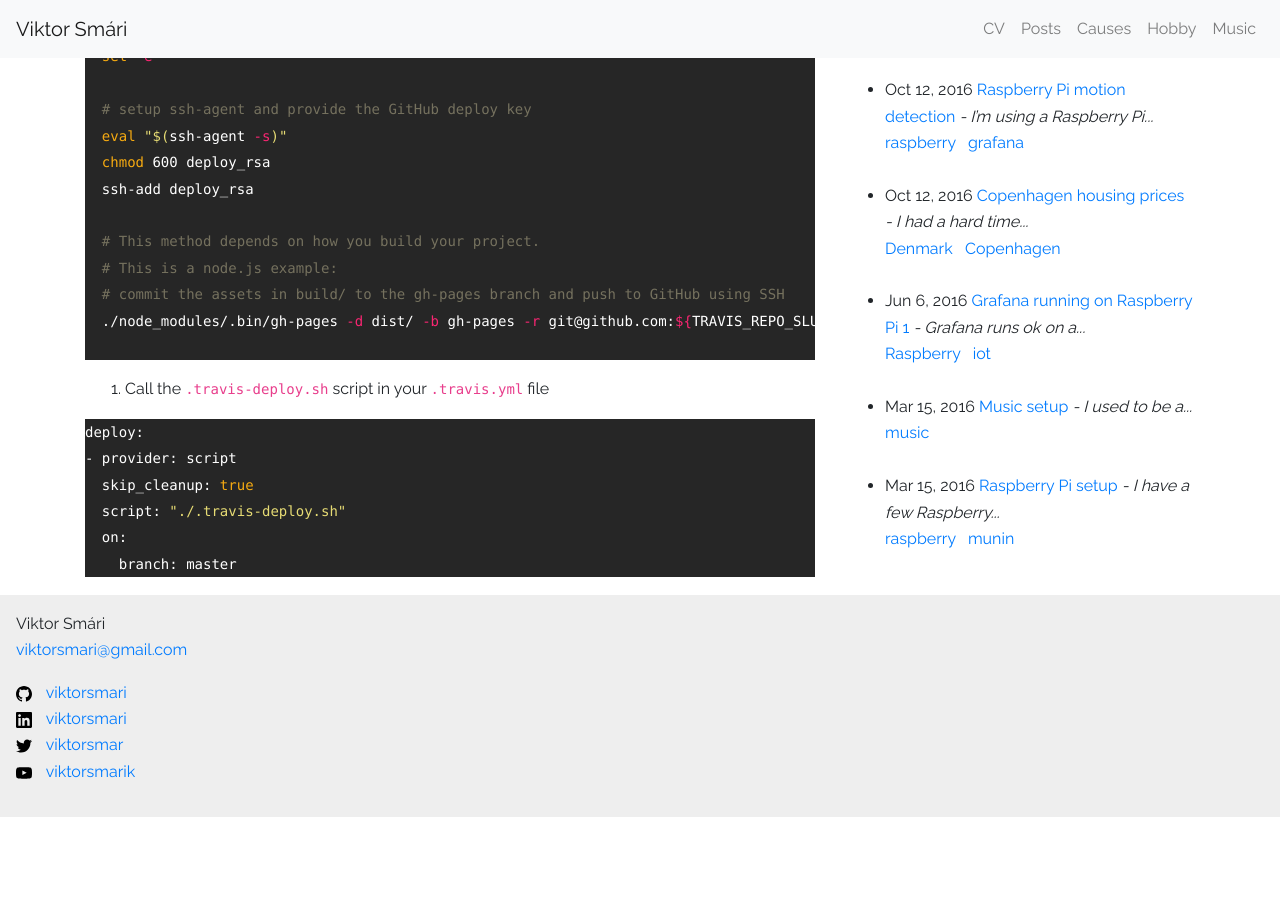
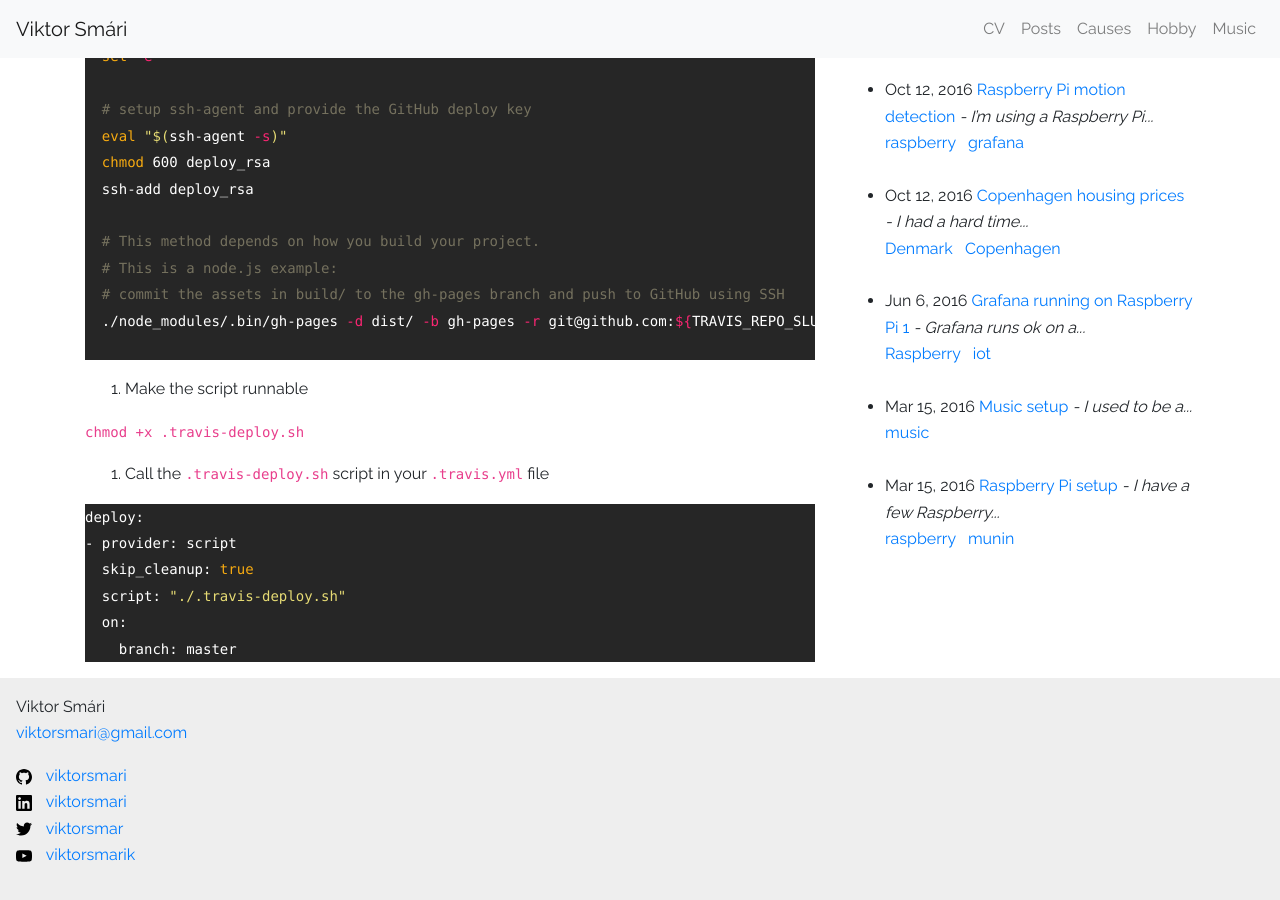
Before and after one commit to viktorsmari/viktorsmari.github.io, a Jekyll site: the page built from _posts/2019-01-23-travis-github-auto-deploy.md, in a window 1280 px wide and 900 px high, scrolled down 647 px. Built offline with Jekyll 4.4.1, drawn with Linux system fonts in a browser that asks for light colours; before the commit the page ends 1464 px from its top, so only the background shows below that.

Commit message:
Add info

````diff
--- a/_posts/2019-01-23-travis-github-auto-deploy.md
+++ b/_posts/2019-01-23-travis-github-auto-deploy.md
@@ -40,8 +40,11 @@ layout: post
   ./node_modules/.bin/gh-pages -d dist/ -b gh-pages -r git@github.com:${TRAVIS_REPO_SLUG}.git
 
   ```
+7. Make the script runnable
 
-7. Call the `.travis-deploy.sh` script in your `.travis.yml` file
+  `chmod +x .travis-deploy.sh`
+
+8. Call the `.travis-deploy.sh` script in your `.travis.yml` file
 
 ```bash
 deploy:
````
